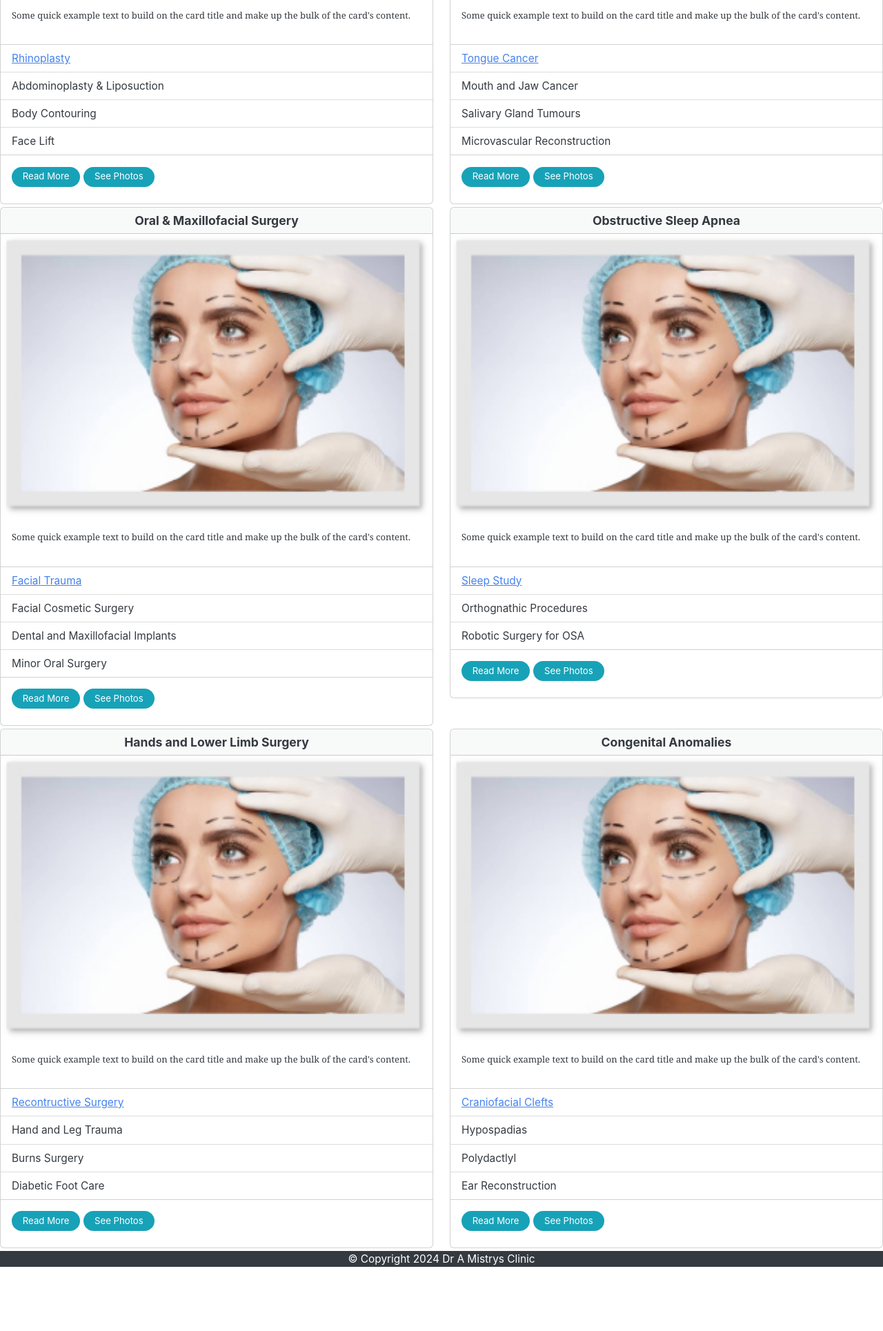
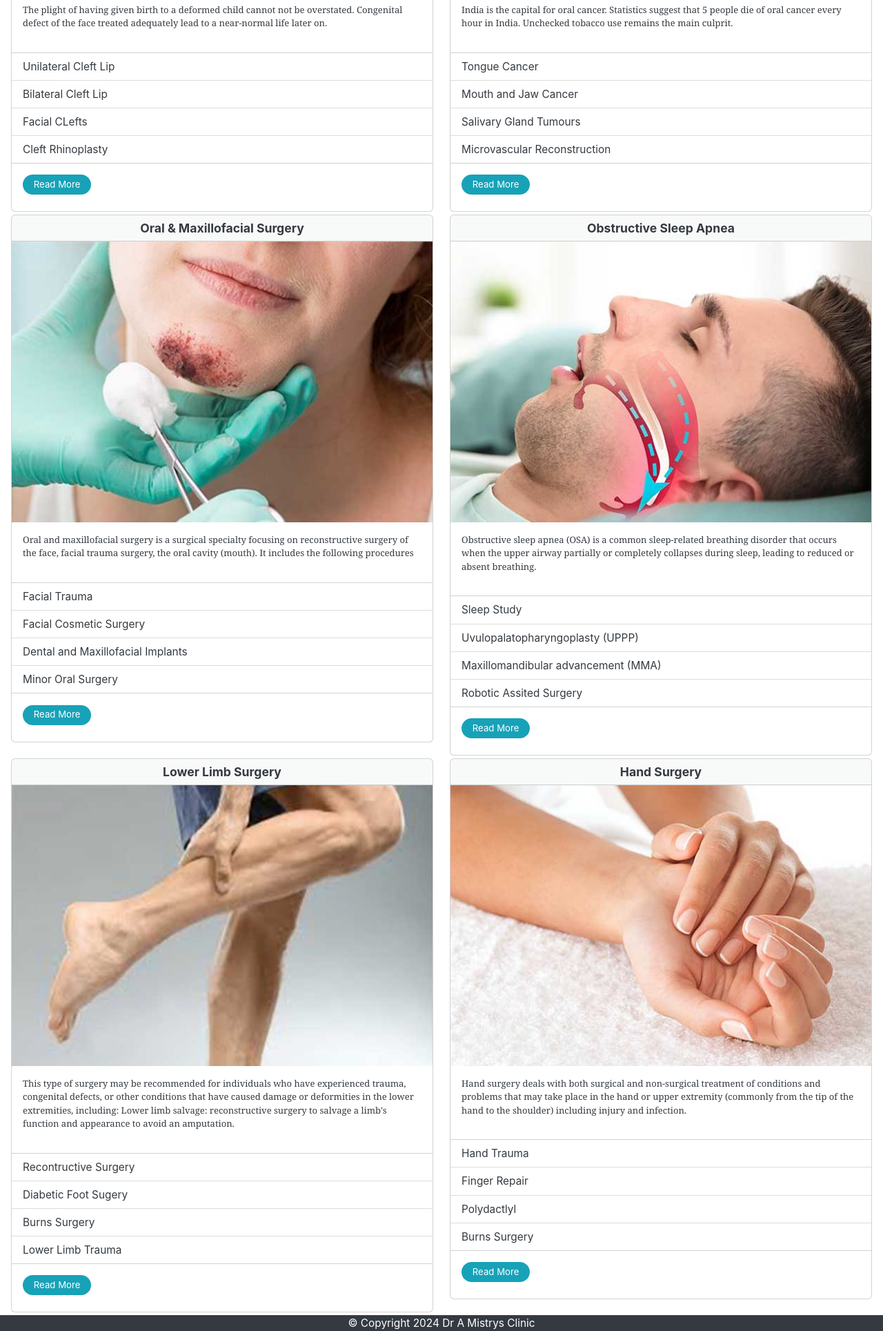
Before and after one commit to yusufmistry/DRAMISTRYCLINIC, a website: page index.html in a window 1280 px wide. Shown: the part 3024-4953 px from the top of the page at 69% size. Before the commit the page ends 4860 px from the top, so only its background shows below. Drawn offline with nearby package versions, Linux system fonts and the light colour scheme.

Commit message:
New commit Updated cards

```diff
--- a/index.html
+++ b/index.html
@@ -59,7 +59,7 @@
           from the genius of Dnyaneshwar
         </figcaption>
       </figure>
-      <div class="text-center p-3" >
+      <div class="text-center p-3">
         <img
           width="600px"
           height="auto"
@@ -69,7 +69,6 @@
           alt="Dr Abbas in an Operating Room"
         />
       </div>
-
     </section>
     <!-- 2. OUR TEAM Section -->
     <section>
@@ -211,36 +210,34 @@
       <h2 style="color: #006837; text-align: center">OUR WORK</h2>
       <hr class="hr hr-blurry" style="color: #006837" />
 
-      <div class="row">
+      <div class="row px-3">
         <!-- Card 1 -->
         <div class="col-6">
           <div class="card mb-1">
-            <h6 class="card-header text-center">Cosmetic Surgery</h6>
+            <h6 class="card-header text-center">Cleft Lip and Palate</h6>
             <img
-              src="./media/facial-100.jpg"
+              src="./media/Featured Img/HFN Cong2.jpg"
               class="d-block user-select-none"
               width="100%"
             />
             <div class="card-body">
               <p style="font-size: small">
-                Some quick example text to build on the card title and make up
-                the bulk of the card's content.
+                The plight of having given birth to a deformed child cannot not
+                be overstated. Congenital defect of the face treated adequately
+                lead to a near-normal life later on.
               </p>
             </div>
             <ul class="list-group list-group-flush">
-              <li class="list-group-item"><a href="#">Rhinoplasty</a></li>
-              <li class="list-group-item">Abdominoplasty & Liposuction</li>
-              <li class="list-group-item">Body Contouring</li>
-              <li class="list-group-item">Face Lift</li>
+              <li class="list-group-item">Unilateral Cleft Lip</li>
+              <li class="list-group-item">Bilateral Cleft Lip</li>
+              <li class="list-group-item">Facial CLefts</li>
+              <li class="list-group-item">Cleft Rhinoplasty</li>
             </ul>
             <div class="card-body">
-              <a href="#"
+              <a href="./HNCongenital.html"
                 ><span class="badge rounded-pill bg-info mb-2"
                   >Read More</span
                 ></a
-              >
-              <a href="#"
-                ><span class="badge rounded-pill bg-info">See Photos</span></a
               >
             </div>
           </div>
@@ -250,30 +247,28 @@
           <div class="card mb-1">
             <h6 class="card-header text-center">Head and Neck Cancer</h6>
             <img
-              src="./media/facial-100.jpg"
+              src="./media/Featured Img/HN Malignancy.jpg"
               class="d-block user-select-none"
               width="100%"
             />
             <div class="card-body">
               <p style="font-size: small">
-                Some quick example text to build on the card title and make up
-                the bulk of the card's content.
+                India is the capital for oral cancer. Statistics suggest that 5
+                people die of oral cancer every hour in India. Unchecked tobacco
+                use remains the main culprit.
               </p>
             </div>
             <ul class="list-group list-group-flush">
-              <li class="list-group-item"><a href="#">Tongue Cancer</a></li>
+              <li class="list-group-item">Tongue Cancer</li>
               <li class="list-group-item">Mouth and Jaw Cancer</li>
               <li class="list-group-item">Salivary Gland Tumours</li>
               <li class="list-group-item">Microvascular Reconstruction</li>
             </ul>
             <div class="card-body">
-              <a href="#"
+              <a href="./HNMalignancy.html"
                 ><span class="badge rounded-pill bg-info mb-2"
                   >Read More</span
                 ></a
-              >
-              <a href="#"
-                ><span class="badge rounded-pill bg-info">See Photos</span></a
               >
             </div>
           </div>
@@ -285,30 +280,28 @@
               Oral & Maxillofacial Surgery
             </h6>
             <img
-              src="./media/facial-100.jpg"
+              src="./media/Featured Img/HFNTrauma.jpg"
               class="d-block user-select-none"
               width="100%"
             />
             <div class="card-body">
               <p style="font-size: small">
-                Some quick example text to build on the card title and make up
-                the bulk of the card's content.
+                Oral and maxillofacial surgery is a surgical specialty focusing
+                on reconstructive surgery of the face, facial trauma surgery,
+                the oral cavity (mouth). It includes the following procedures
               </p>
             </div>
             <ul class="list-group list-group-flush">
-              <li class="list-group-item"><a href="#">Facial Trauma</a></li>
+              <li class="list-group-item">Facial Trauma</li>
               <li class="list-group-item">Facial Cosmetic Surgery</li>
               <li class="list-group-item">Dental and Maxillofacial Implants</li>
               <li class="list-group-item">Minor Oral Surgery</li>
             </ul>
             <div class="card-body">
-              <a href="#"
+              <a href="./HNTrauma.html"
                 ><span class="badge rounded-pill bg-info mb-2"
                   >Read More</span
                 ></a
-              >
-              <a href="#"
-                ><span class="badge rounded-pill bg-info">See Photos</span></a
               >
             </div>
           </div>
@@ -318,29 +311,31 @@
           <div class="card mb-1">
             <h6 class="card-header text-center">Obstructive Sleep Apnea</h6>
             <img
-              src="./media/facial-100.jpg"
+              src="./media/Featured Img/Obstructive-Sleep-Apnea-Treatment.jpg"
               class="d-block user-select-none"
               width="100%"
             />
             <div class="card-body">
               <p style="font-size: small">
-                Some quick example text to build on the card title and make up
-                the bulk of the card's content.
+                Obstructive sleep apnea (OSA) is a common sleep-related
+                breathing disorder that occurs when the upper airway partially
+                or completely collapses during sleep, leading to reduced or
+                absent breathing.
               </p>
             </div>
             <ul class="list-group list-group-flush">
-              <li class="list-group-item"><a href="#">Sleep Study</a></li>
-              <li class="list-group-item">Orthognathic Procedures</li>
-              <li class="list-group-item">Robotic Surgery for OSA</li>
+              <li class="list-group-item">Sleep Study</li>
+              <li class="list-group-item">Uvulopalatopharyngoplasty (UPPP)</li>
+              <li class="list-group-item">
+                Maxillomandibular advancement (MMA)
+              </li>
+              <li class="list-group-item">Robotic Assited Surgery</li>
             </ul>
             <div class="card-body">
-              <a href="#"
+              <a href="./AboutTaher.html"
                 ><span class="badge rounded-pill bg-info mb-2"
                   >Read More</span
                 ></a
-              >
-              <a href="#"
-                ><span class="badge rounded-pill bg-info">See Photos</span></a
               >
             </div>
           </div>
@@ -348,36 +343,32 @@
         <!-- Card 5 -->
         <div class="col-6">
           <div class="card mb-1">
-            <h6 class="card-header text-center">
-              Hands and Lower Limb Surgery
-            </h6>
+            <h6 class="card-header text-center">Lower Limb Surgery</h6>
             <img
-              src="./media/facial-100.jpg"
+              src="./media/Featured Img/legs2.jpg"
               class="d-block user-select-none"
               width="100%"
             />
             <div class="card-body">
               <p style="font-size: small">
-                Some quick example text to build on the card title and make up
-                the bulk of the card's content.
+                This type of surgery may be recommended for individuals who have
+                experienced trauma, congenital defects, or other conditions that
+                have caused damage or deformities in the lower extremities,
+                including: Lower limb salvage: reconstructive surgery to salvage
+                a limb's function and appearance to avoid an amputation.
               </p>
             </div>
             <ul class="list-group list-group-flush">
-              <li class="list-group-item">
-                <a href="#">Recontructive Surgery</a>
-              </li>
-              <li class="list-group-item">Hand and Leg Trauma</li>
+              <li class="list-group-item">Recontructive Surgery</li>
+              <li class="list-group-item">Diabetic Foot Sugery</li>
               <li class="list-group-item">Burns Surgery</li>
-              <li class="list-group-item">Diabetic Foot Care</li>
+              <li class="list-group-item">Lower Limb Trauma</li>
             </ul>
             <div class="card-body">
-              <a href="#"
+              <a href="./LLTrauma.html"
                 ><span class="badge rounded-pill bg-info mb-2"
                   >Read More</span
                 ></a
-              >
-              <a href="#"
-                ><span class="badge rounded-pill bg-info">See Photos</span></a
               >
             </div>
           </div>
@@ -385,34 +376,31 @@
         <!-- Card 6 -->
         <div class="col-6">
           <div class="card mb-1">
-            <h6 class="card-header text-center">Congenital Anomalies</h6>
+            <h6 class="card-header text-center">Hand Surgery</h6>
             <img
-              src="./media/facial-100.jpg"
+              src="./media/Featured Img/Upper cong.jpg"
               class="d-block user-select-none"
               width="100%"
             />
             <div class="card-body">
               <p style="font-size: small">
-                Some quick example text to build on the card title and make up
-                the bulk of the card's content.
+                Hand surgery deals with both surgical and non-surgical treatment
+                of conditions and problems that may take place in the hand or
+                upper extremity (commonly from the tip of the hand to the
+                shoulder) including injury and infection.
               </p>
             </div>
             <ul class="list-group list-group-flush">
-              <li class="list-group-item">
-                <a href="#">Craniofacial Clefts</a>
-              </li>
-              <li class="list-group-item">Hypospadias</li>
+              <li class="list-group-item">Hand Trauma</li>
+              <li class="list-group-item">Finger Repair</li>
               <li class="list-group-item">Polydactlyl</li>
-              <li class="list-group-item">Ear Reconstruction</li>
+              <li class="list-group-item">Burns Surgery</li>
             </ul>
             <div class="card-body">
-              <a href="#"
+              <a href="./UpperLimbTrauma.html"
                 ><span class="badge rounded-pill bg-info mb-2"
                   >Read More</span
                 ></a
-              >
-              <a href="#"
-                ><span class="badge rounded-pill bg-info">See Photos</span></a
               >
             </div>
           </div>
```
Also changed, not shown: BookAppt.html (+6 -6 lines), media/Featured Img/Obstructive-Sleep-Apnea-Treatment.jpg (added), media/facial-100.jpg (deleted). Lines whose indentation alone changed are shown as unchanged.
